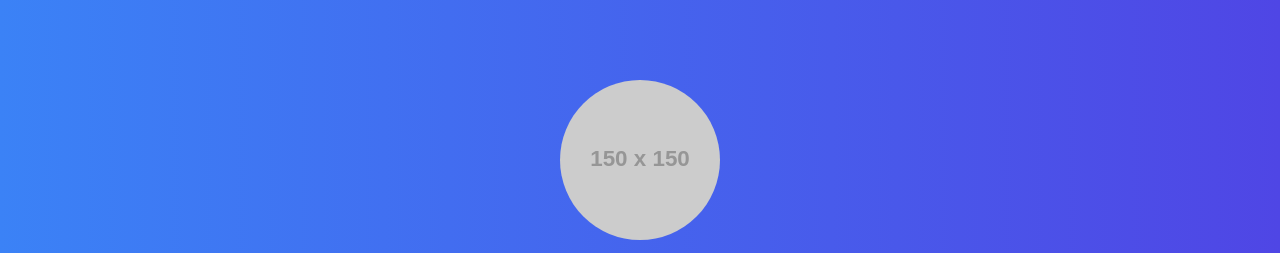
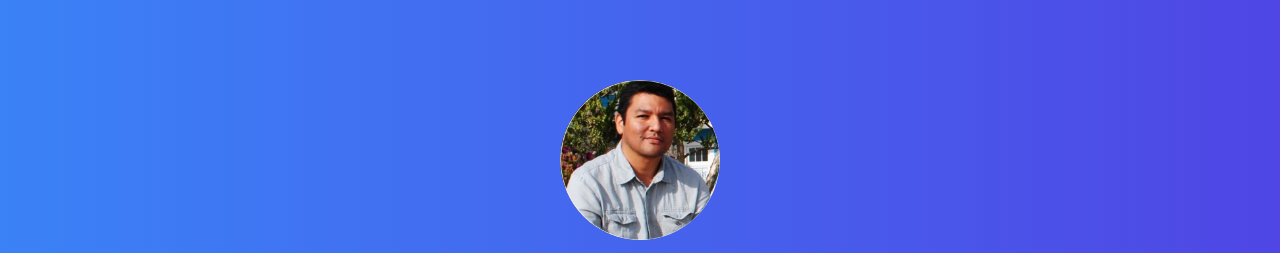
Before and after one commit to tlopezch/cv, a plain HTML site: page index.html in a window 1280 px wide. Shown: the top 253 px of the page. Drawn offline with nearby package versions, Linux system fonts and the light colour scheme; placeholder pictures from the web are drawn by us.

Commit message:
Update index.html

```diff
--- a/index.html
+++ b/index.html
@@ -31,7 +31,8 @@
     <!-- Hero Section -->
     <section class="bg-gradient-to-r from-blue-500 to-indigo-600 text-white text-center py-20">
         <div class="container mx-auto flex flex-col items-center">
-            <img src="https://via.placeholder.com/150" alt="Perfil" class="rounded-full w-40 h-40 mb-4">
+           <!-- <img src="https://via.placeholder.com/150" alt="Perfil" class="rounded-full w-40 h-40 mb-4"> -->
+            <img src="imagenes/Yo.JPG" alt="Perfil" class="rounded-full w-40 h-40 mb-4">
             <h1 class="text-4xl font-bold mb-2">Nombre Apellido</h1>
             <p class="text-xl mb-4">Desarrollador Full Stack</p>
             <button id="themeToggle" class="px-4 py-2 bg-gray-800 rounded-md text-white transition">Cambiar Modo</button>
```
